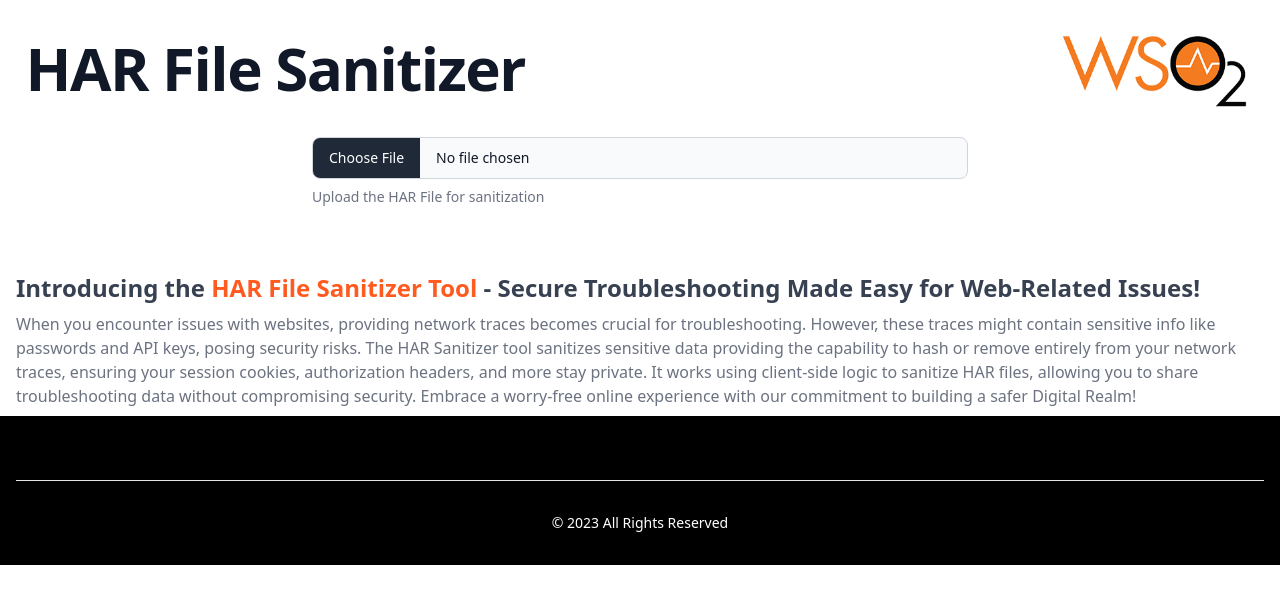
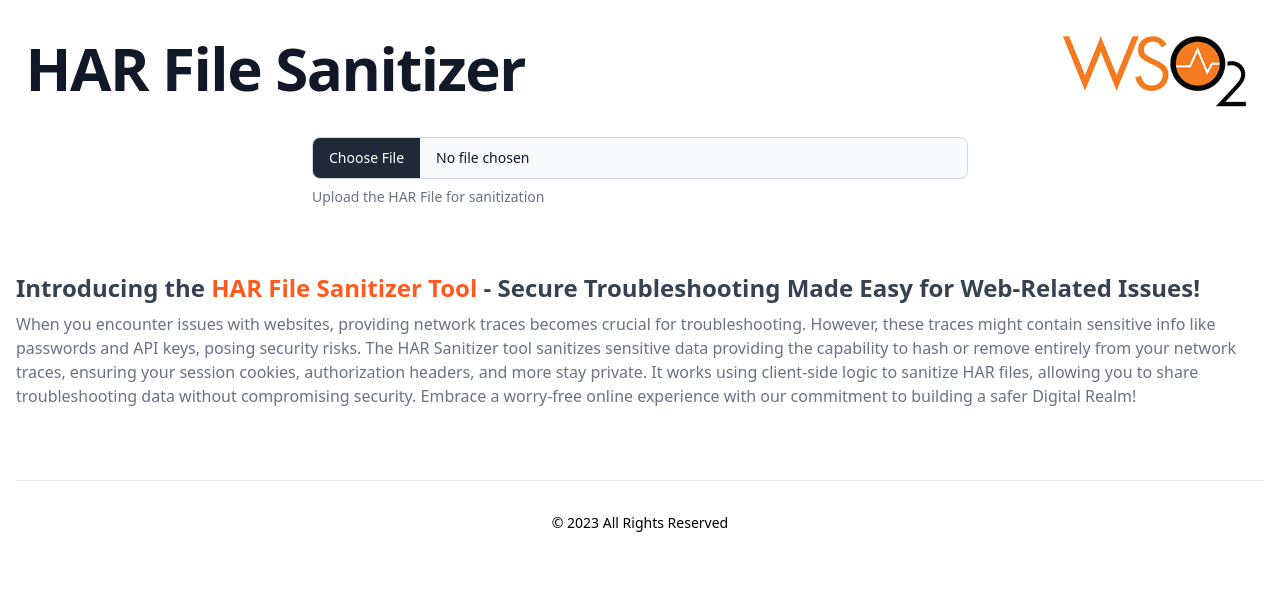
Before and after one commit to Tiffany-silva/har-sanitizer-tool, a React (Create React App) app: page / in a window 1280 px wide. Shown: the top 604 px of the page. Built offline with nearby package versions, Linux system fonts and the light colour scheme.

Commit message:
Update footer bg colour

```diff
--- a/src/App.tsx
+++ b/src/App.tsx
@@ -322,10 +322,11 @@
 				jsonHar={jsonHar}
 			></SanitizeSelector>
 
-			<footer className="bg-black dark:bg-gray-900">
+			<footer className="bg-white dark:bg-gray-900">
 				<div className="w-full max-w-screen-xl mx-auto p-4 md:py-8">
-					<hr className="my-6 border-gray-200 sm:mx-auto dark:border-gray-700 lg:my-8" />
-					<span className="block text-sm text-white sm:text-center dark:text-white-400">© 2023 <a href="" className="hover:underline"></a>All Rights Reserved</span>
+					<hr className="my-4 border-gray-200 sm:mx-auto dark:border-gray-700 lg:my-8" />
+					<span className="block text-sm text-gray sm:text-center dark:text-gray-400">© 2023 <a href=""
+					className="hover:underline"></a>All Rights Reserved</span>
 				</div>
 			</footer>
 		</div>
```
